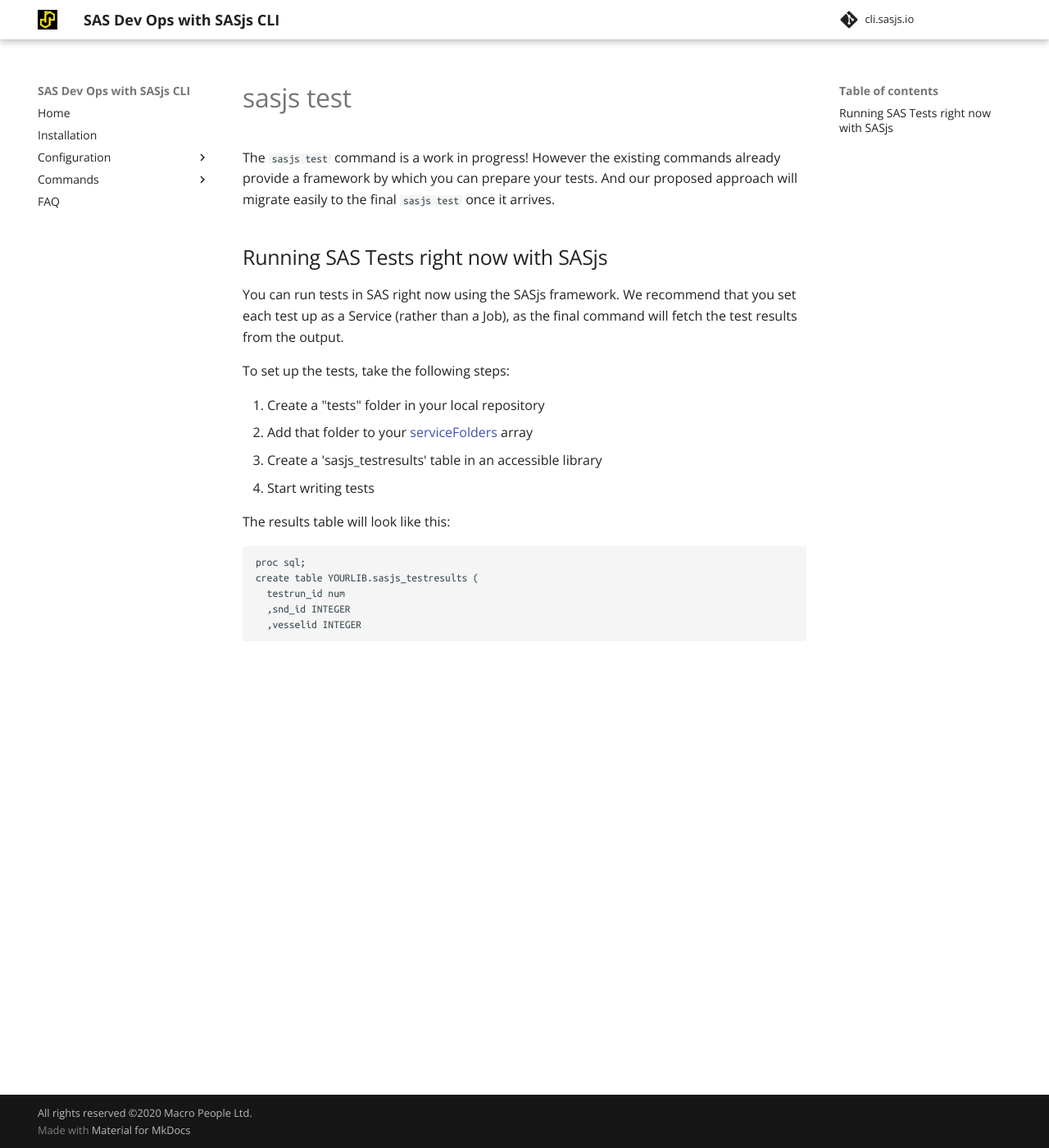
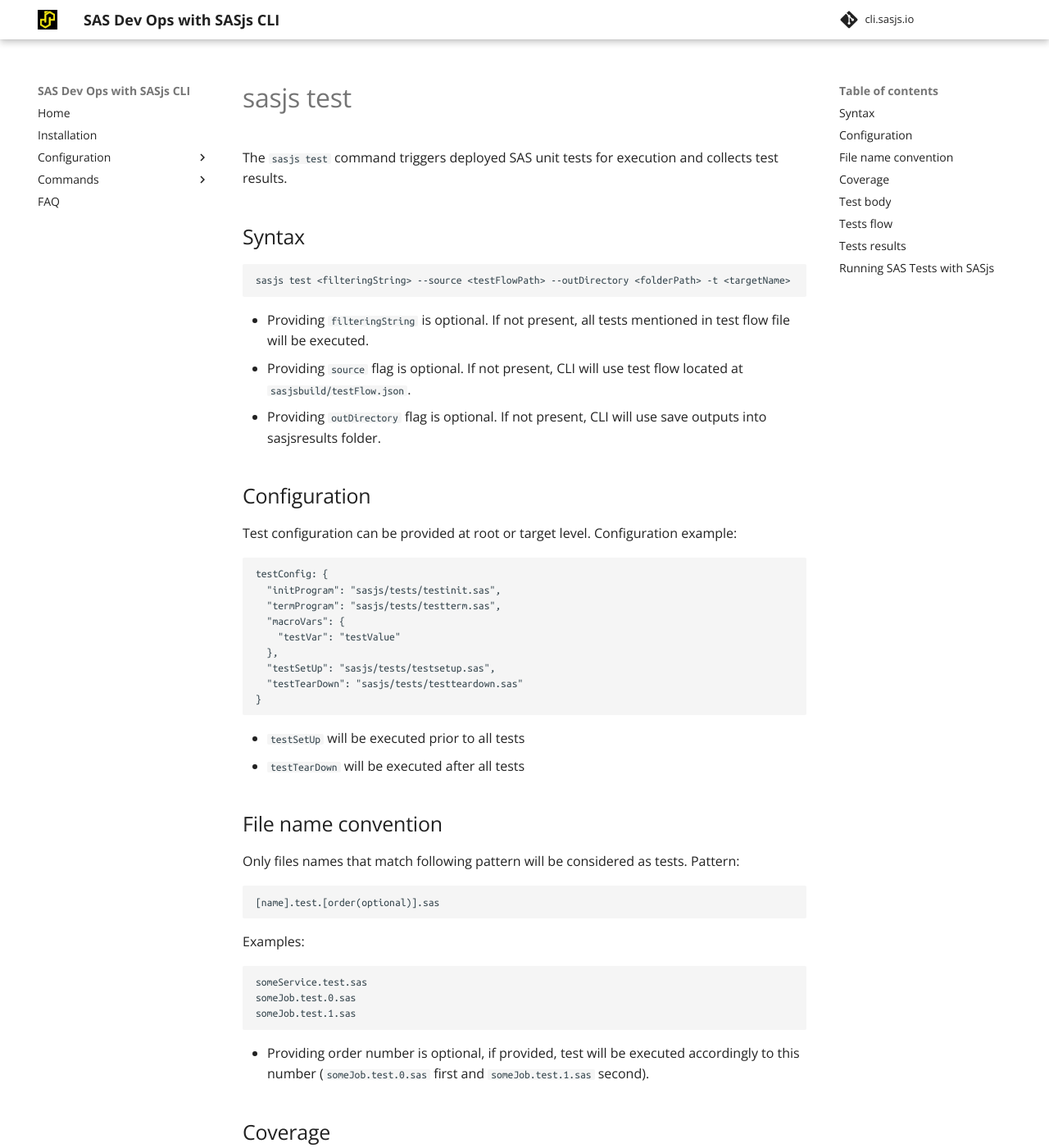
Before and after one commit to sasjs/cli.sasjs.io, an MkDocs documentation site: the page built from docs/test.md, in a window 1280 px wide and 1400 px high. Shown: the whole window at 82% size. Built offline with MkDocs 1.6.1 and Material for MkDocs 9.7.7, drawn with Linux system fonts in a browser that asks for light colours; some of the changed text lies outside the part shown.

Commit message:
feat(test-command): provided documentation for 'sasjs test' command

````diff
--- a/docs/test.md
+++ b/docs/test.md
@@ -6,25 +6,111 @@
 
 # sasjs test
 
-The `sasjs test` command is a work in progress! However the existing commands already provide a framework by which you can prepare your tests. And our proposed approach will migrate easily to the final `sasjs test` once it arrives.
+The `sasjs test` command triggers deployed SAS unit tests for execution and collects test results.
 
-## Running SAS Tests right now with SASjs
-
-You can run tests in SAS right now using the SASjs framework. We recommend that you set each test up as a Service (rather than a Job), as the final command will fetch the test results from the output.
-
-To set up the tests, take the following steps:
-
-1. Create a "tests" folder in your local repository
-2. Add that folder to your [serviceFolders](https://cli.sasjs.io/sasjsconfig.html#serviceConfig_serviceFolders) array
-3. Create a 'sasjs_testresults' table in an accessible library
-4. Start writing tests
-
-The results table will look like this:
+## Syntax
 
 ```
-proc sql;
-create table YOURLIB.sasjs_testresults (
-  testrun_id num
-  ,snd_id INTEGER
-  ,vesselid INTEGER
+sasjs test <filteringString> --source <testFlowPath> --outDirectory <folderPath> -t <targetName>
 ```
+
+- Providing `filteringString` is optional. If not present, all tests mentioned in test flow file will be executed.
+- Providing `source` flag is optional. If not present, CLI will use test flow located at `sasjsbuild/testFlow.json`.
+- Providing `outDirectory` flag is optional. If not present, CLI will use save outputs into sasjsresults folder.
+
+## Configuration
+
+Test configuration can be provided at root or target level. Configuration example:
+
+```
+testConfig: {
+  "initProgram": "sasjs/tests/testinit.sas",
+  "termProgram": "sasjs/tests/testterm.sas",
+  "macroVars": {
+    "testVar": "testValue"
+  },
+  "testSetUp": "sasjs/tests/testsetup.sas",
+  "testTearDown": "sasjs/tests/testteardown.sas"
+}
+```
+
+- `testSetUp` will be executed prior to all tests
+- `testTearDown` will be executed after all tests
+
+## File name convention
+
+Only files names that match following pattern will be considered as tests. Pattern:
+
+```
+[name].test.[order(optional)].sas
+```
+
+Examples:
+
+```
+someService.test.sas
+someJob.test.0.sas
+someJob.test.1.sas
+```
+
+- Providing order number is optional, if provided, test will be executed accordingly to this number (`someJob.test.0.sas` first and `someJob.test.1.sas` second).
+
+## Coverage
+
+Service, job or macro is considered covered if there is a test file with the same name, for example:
+
+```
+├── someService.sas
+├── someService.test.sas
+├── someJob.sas
+└── someMacro.test.sas
+```
+
+- In example above, `someService` will be considered covered, `someJob` will be considered not covered and `someMacro.test` will be considered as standalone test.
+
+## Test body
+
+Test example that provides result:
+
+```
+data work.test_results;
+  test_description="some description";
+  test_result="PASS";
+  output;
+run;
+%webout(OPEN)
+%webout(OBJ, test_results)
+%webout(CLOSE)
+```
+
+- Providing `test_result` is required to define if test `PASS` or `FAIL`.
+
+## Tests flow
+
+SAS unit tests will be executed one after another. Execution order is described in `sasjsbuild/testFlow.json` which is created as part of compilation process (`sasjs compile`).
+
+## Tests results
+
+By default test results will be saved in `sasjsresults` folder. An example of `sasjsresults` folder structure:
+
+```
+├── logs
+│  ├── macros_someMacro.test.1.log
+│  ├── macros_someMacro.test.log
+│  ├── services_someService.test.log
+│  ├── jobs_someJob.test.log
+│  ├── testteardown.log
+│  └── testsetup.log
+├── testResults.csv
+└── testResults.json
+```
+
+## Running SAS Tests with SASjs
+
+In order to run test, take the following steps:
+
+1. Provide tests configuration in `sasjs/sasjsconfig.json`
+2. Create test files in services, jobs or macro folders.
+3. Execute `sasjs cbd -t <targetName>` to compile and deploy test files
+4. Execute `sasjs test -t <targetName>`
+5. Visit `sasjsresults` to review results
````
Also changed, not shown: docs/compile.md (+6 -4 lines), docs/index.md (+17 -16 lines).
